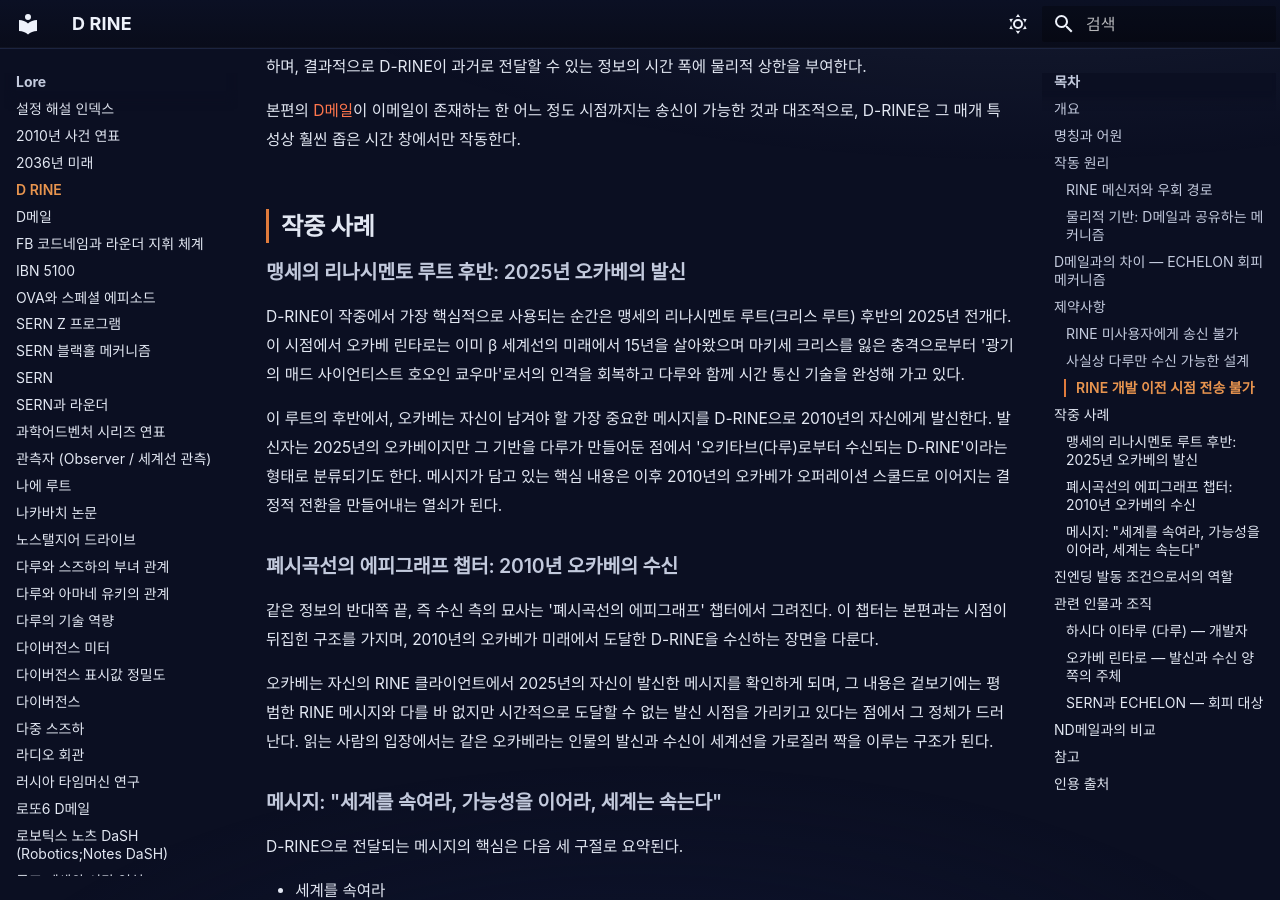
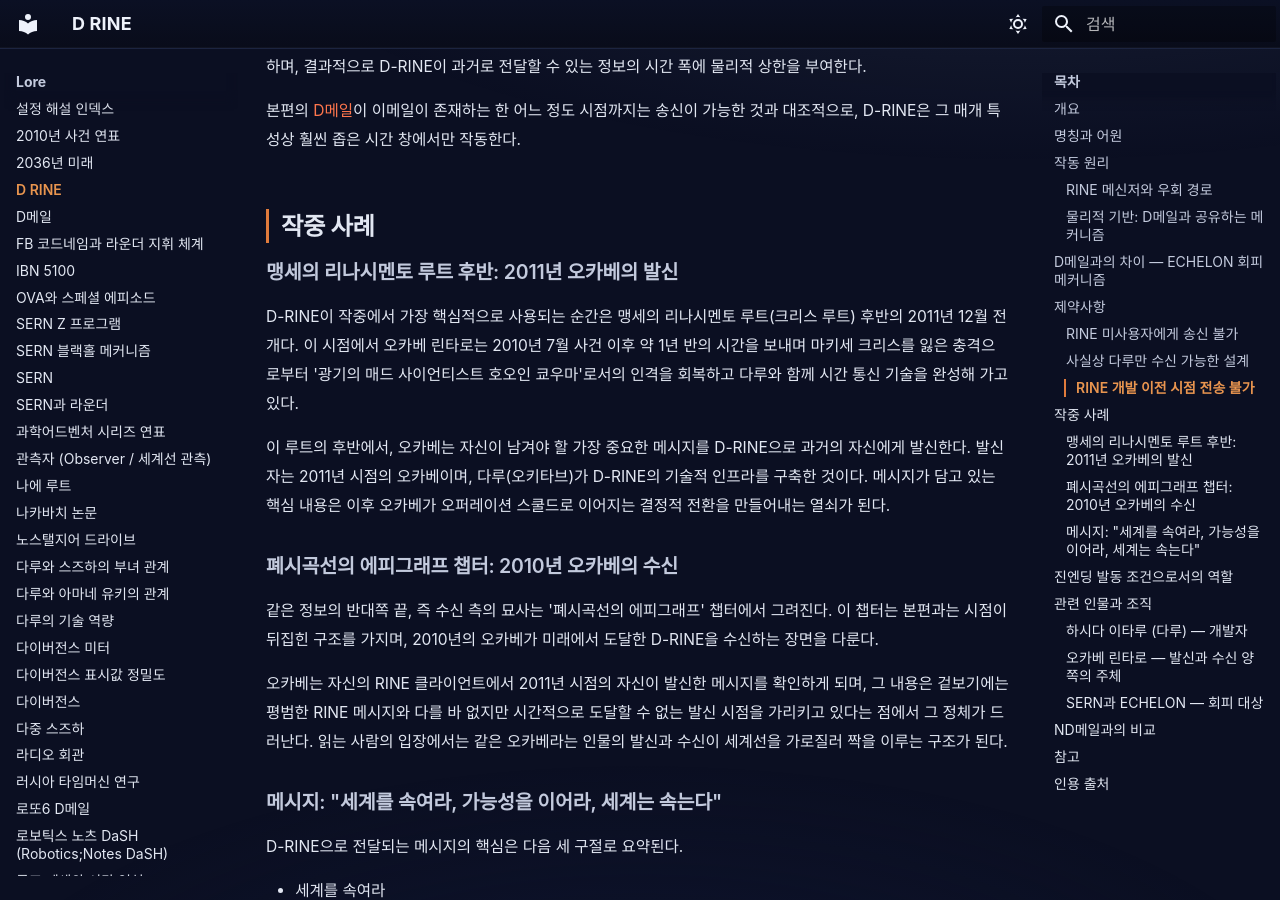
Before and after one commit to sgwiki/sgwiki.github.io, an MkDocs documentation site: the page built from wiki/lore/D-RINE.md, in a window 1280 px wide and 900 px high, scrolled down 3115 px. Built offline with MkDocs 1.6.1 and Material for MkDocs 9.7.7, drawn with Linux system fonts in a browser that asks for light colours; some web fonts are replaced; some of the changed text lies outside the part shown.

Commit message:
fix(wiki): D-RINE — P10 14705fd8 패치 적용

```diff
--- a/wiki/lore/D-RINE.md
+++ b/wiki/lore/D-RINE.md
@@ -23,9 +23,8 @@ D-RINE(디-라인, Dライン)은 《Steins;Gate 0》에 등장하는 [D메일](
 본편의 D메일이 SERN에 의해 검열·감시당하는 전자메일 경로를 그대로
 사용하는 데 반해, D-RINE은 상용 메신저망을 우회 통로로 삼아
 감시 대상에서 벗어난다는 점에서 근본적으로 다른 운용 형태를 갖는다.
-작중에서는 [오카베 린타로](../캐릭터/오카베-린타로.md)가 2025년의
-[미래 오카베](../캐릭터/미래의-오카베-린타로.md)로서 발신한 메시지가
-2010년의 오카베에게 도달하는 형태로 가장 핵심적으로 묘사되며,
+작중에서는 [오카베 린타로](../캐릭터/오카베-린타로.md)가 2011년 시점에서
+발신한 메시지가 과거의 오카베에게 도달하는 형태로 가장 핵심적으로 묘사되며,
 이 수령 사건이 [Steins;Gate 0](슈타인즈-게이트-0.md)의 진엔딩
 '교차좌표의 스타더스트' 진입의 필수 플래그 중 하나로 기능한다.
 
@@ -159,21 +158,20 @@ D-RINE이 과거로 전달할 수 있는 정보의 시간 폭에
 
 ## 작중 사례
 
-### 맹세의 리나시멘토 루트 후반: 2025년 오카베의 발신
+### 맹세의 리나시멘토 루트 후반: 2011년 오카베의 발신
 
 D-RINE이 작중에서 가장 핵심적으로 사용되는 순간은
-맹세의 리나시멘토 루트(크리스 루트) 후반의 2025년 전개다.
-이 시점에서 오카베 린타로는 이미 β 세계선의 미래에서 15년을
-살아왔으며 마키세 크리스를 잃은 충격으로부터
+맹세의 리나시멘토 루트(크리스 루트) 후반의 2011년 12월 전개다.
+이 시점에서 오카베 린타로는 2010년 7월 사건 이후 약 1년 반의
+시간을 보내며 마키세 크리스를 잃은 충격으로부터
 '광기의 매드 사이언티스트 호오인 쿄우마'로서의 인격을
 회복하고 다루와 함께 시간 통신 기술을 완성해 가고 있다.
 
 이 루트의 후반에서, 오카베는 자신이 남겨야 할 가장 중요한
-메시지를 D-RINE으로 2010년의 자신에게 발신한다.
-발신자는 2025년의 오카베이지만 그 기반을 다루가 만들어둔
-점에서 '오키타브(다루)로부터 수신되는 D-RINE'이라는 형태로
-분류되기도 한다. 메시지가 담고 있는 핵심 내용은 이후
-2010년의 오카베가 오퍼레이션 스쿨드로 이어지는 결정적
+메시지를 D-RINE으로 과거의 자신에게 발신한다.
+발신자는 2011년 시점의 오카베이며, 다루(오키타브)가
+D-RINE의 기술적 인프라를 구축한 것이다. 메시지가 담고 있는
+핵심 내용은 이후 오카베가 오퍼레이션 스쿨드로 이어지는 결정적
 전환을 만들어내는 열쇠가 된다.
 
 ### 폐시곡선의 에피그래프 챕터: 2010년 오카베의 수신
@@ -183,7 +181,7 @@ D-RINE이 작중에서 가장 핵심적으로 사용되는 순간은
 본편과는 시점이 뒤집힌 구조를 가지며, 2010년의 오카베가
 미래에서 도달한 D-RINE을 수신하는 장면을 다룬다.
 
-오카베는 자신의 RINE 클라이언트에서 2025년의 자신이
+오카베는 자신의 RINE 클라이언트에서 2011년 시점의 자신이
 발신한 메시지를 확인하게 되며, 그 내용은 겉보기에는
 평범한 RINE 메시지와 다를 바 없지만 시간적으로 도달할 수
 없는 발신 시점을 가리키고 있다는 점에서 그 정체가
@@ -331,7 +329,10 @@ D-RINE과 자주 혼동되거나 함께 언급되는 개념으로
 - **D-RINE 수신 사건과 진엔딩 경로** — [Steins;Gate 0 EP23](https://steins-gate.fandom.com/wiki/Steins;Gate_0_(anime)_-_Ep.23). (애니메이션 줄거리 대조)
 - **세계선·인과 정합성 대조** — 내부 세계선·인과 온톨로지 대조 결과 (D-RINE 수신 사건이 자기 자신에게 보내는 D-Mail, 즉 진엔딩 경로를 가능하게 함). (온톨로지 대조)
 
-!!! note "검토 노트 (2026-07-07)"
-    본 문서의 송신자(L162-175)·메시지 본문(L191-208)·송신 시점(L162) 서술은
-    매체별 정본 층위(VN·애니·커뮤니티 통설) 간 긴장이 확인되어 추가 검증이
-    권장되는 항목이다. 본 패치는 위 항목의 단정을 회피하고 인용 출처 보충에 한정한다.
+!!! note "검토 노트 (2026-07-07, 2026-07-10 업데이트)"
+    송신 시점·송신자(L162-175) 서술은 『Steins;Gate 0』 「맹세의 리나시멘토」
+    원문 대조를 통해 2011년 12월 시점으로 교정했다(2026-07-10 업데이트).
+    수신 시점·대상(2010년 vs 2011년)은 미확정 상태로 남아 있으며,
+    18자 문자 수 제한과 메시지 본문의 정합성은 원어(일본어) 기준 재검증이 필요하다.
+    L19·L228-230·L243의 2025년 기술도 동일한 오류의 연장이나, 본 패치는
+    우선순위가 높은 핵심 섹션(개요·작중 사례)에 한정한다.
```
